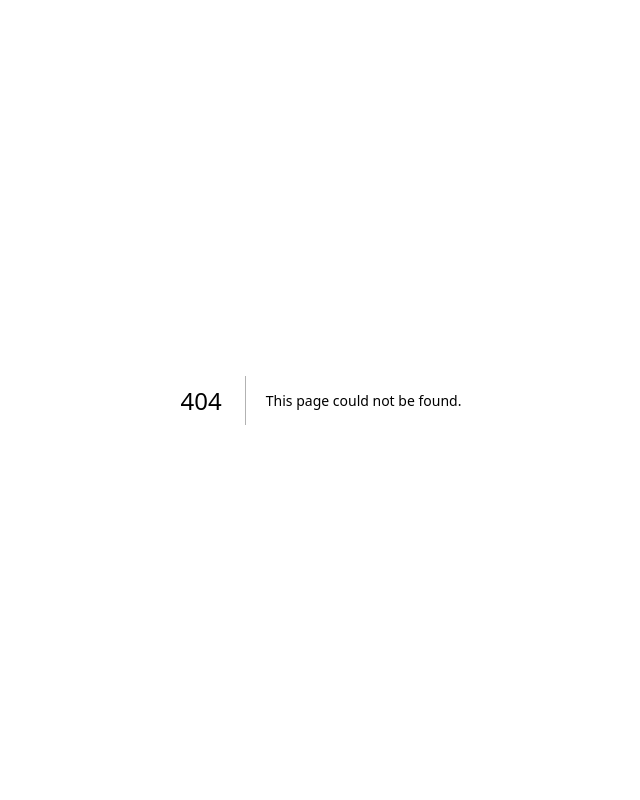
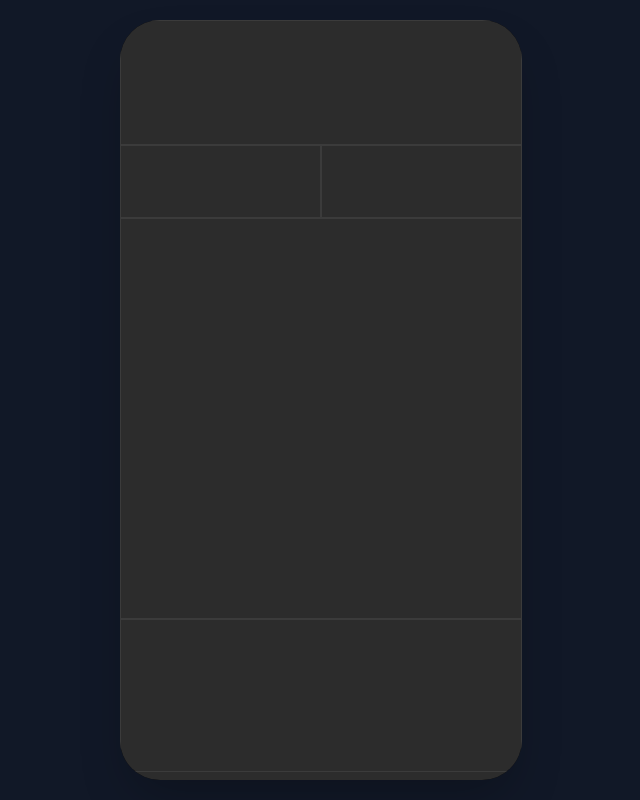
Before and after one commit to amirnajjar92/Synapse, a Next.js app: page /water-tracker in a window 1280 px wide. Before the commit this address had no page. Shown: the whole page, without its empty margins (319-959 px from the left). Built offline with nearby package versions, Linux system fonts and the light colour scheme; a web font is replaced by a local one.

Commit message:
Create Water Tracker page with layout and centered container

```diff
--- /dev/null
+++ b/src/app/water-tracker/page.tsx
@@ -0,0 +1,88 @@
+'use client';
+
+import { useEffect, useState } from 'react';
+
+// Skeleton Component
+const Skeleton = ({ className = '' }: { className?: string }) => (
+  <div className={`animate-pulse bg-gradient-to-r from-gray-700 via-gray-600 to-gray-700 bg-[length:200%_100%] ${className}`} />
+);
+
+export default function WaterTrackerPage() {
+  const [isLoading, setIsLoading] = useState(true);
+
+  // Simulate loading
+  useEffect(() => {
+    const timer = setTimeout(() => {
+      setIsLoading(false);
+    }, 1500);
+    return () => clearTimeout(timer);
+  }, []);
+
+  // Base dimensions (original design)
+  const baseWidth = 402;
+  const baseHeight = 874;
+
+  return (
+    <div className="w-full h-screen bg-gray-900 flex items-center justify-center p-2 sm:p-4">
+      {/* Responsive iPhone Frame */}
+      <div
+        className="bg-black rounded-[40px] overflow-hidden shadow-2xl relative flex-shrink-0"
+        style={{
+          width: `min(95vw, ${baseWidth}px)`,
+          aspectRatio: baseWidth / baseHeight,
+          maxHeight: '95vh'
+        }}
+      >
+        {/* Main Container */}
+        <div
+          className="w-full h-full flex flex-col"
+          style={{ backgroundColor: '#2C2C2C' }}
+        >
+          {/* Row 1: 400x144 */}
+          <div className="w-full h-[16.48%] border border-[#3B3B3B] flex items-center justify-center">
+            {isLoading ? (
+              <Skeleton className="w-40 sm:w-48 md:w-56 h-10 sm:h-12 md:h-14" />
+            ) : null}
+          </div>
+
+          {/* Row 2: 200x84 (2 columns) */}
+          <div className="flex w-full h-[9.61%]">
+            <div className="w-1/2 h-full border border-[#3B3B3B] flex items-center justify-center">
+              {isLoading ? (
+                <Skeleton className="w-24 sm:w-32 md:w-40 h-6 sm:h-8 md:h-10" />
+              ) : null}
+            </div>
+            <div className="w-1/2 h-full border border-[#3B3B3B] flex items-center justify-center">
+              {isLoading ? (
+                <Skeleton className="w-24 sm:w-32 md:w-40 h-6 sm:h-8 md:h-10" />
+              ) : null}
+            </div>
+          </div>
+
+          {/* Row 3: 400x461 */}
+          <div className="w-full h-[52.75%] border border-[#3B3B3B] flex items-center justify-center">
+            {/* Centered container: 146 × 350 */}
+            <div
+              className="relative"
+              style={{
+                width: '36.5%', // 146/400
+                height: '75.92%', // 350/461
+              }}
+            >
+              {isLoading ? (
+                <Skeleton className="w-full h-full rounded-lg" />
+              ) : null}
+            </div>
+          </div>
+
+          {/* Row 4: 400x176 */}
+          <div className="w-full h-[20.14%] border border-[#3B3B3B] flex items-center justify-center">
+            {isLoading ? (
+              <Skeleton className="w-20 sm:w-28 md:w-32 h-10 sm:h-14 md:h-16" />
+            ) : null}
+          </div>
+        </div>
+      </div>
+    </div>
+  );
+}
```
